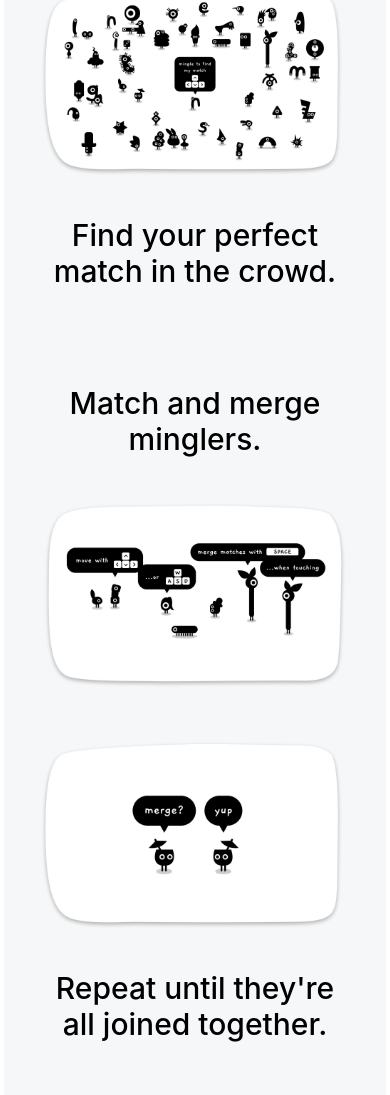
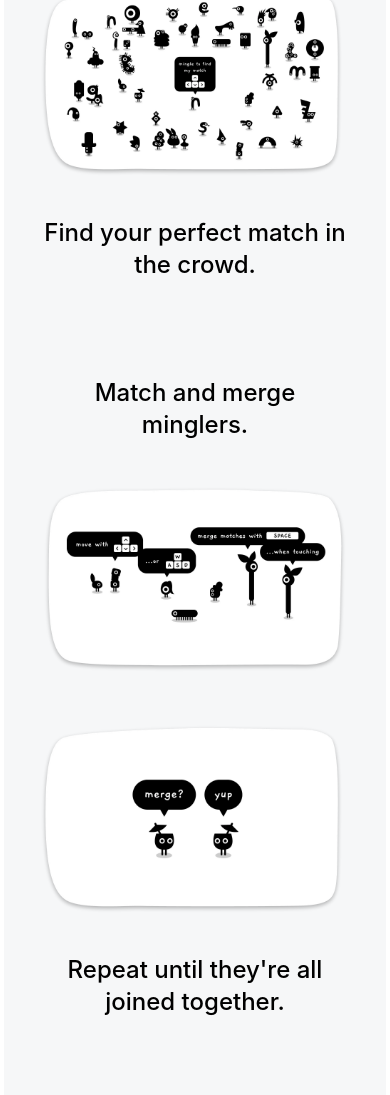
Before and after one commit to wangchenggggdn/minglegame, a website built with Vite: page src/home.html in a window 390 px wide. Shown: the part 3346-4441 px from the top of the page. Built offline with nearby package versions, Linux system fonts and the light colour scheme.

Commit message:
Update home.html

```diff
--- a/src/home.html
+++ b/src/home.html
@@ -20,7 +20,7 @@
         </div>
         <div class="container mx-auto flex px-5 py-5 pt-5 md:flex-row flex-col items-center ">
           <div class=" flex flex-col md:items-center md:text-left mb-16 md:mb-0 items-center text-center">
-            <h1 class="title-font sm:text-8xl text-3xl mb-12 font-medium text-black font-handwriting">
+            <h1 class="title-font sm:text-3xl text-3xl mb-12 font-medium text-black font-handwriting">
               <strong>Mingle Game</strong>
             </h1>
             <p class="mb-8 leading-relaxed text-xl  text-black font-handwriting">
@@ -135,24 +135,24 @@ Interactivity ensures that the player remains invested in the story and eager to
             <div class="flex flex-wrap md:w-full  py-4 justify-end">
               <img src="/images/mingle-pic-1.webp" class="py-2 xl:w-3/5 lg:w-3/4" alt="mingle-pic-1.webp">
               <div class=" xl:w-2/5 lg:w-2/4 w-auto h-auto text-center p-4 items-center">
-                <h3 class="text-3xl font-medium py-4 text-black text-fa  font-handwriting">Find your perfect match in the crowd.</h3>
+                <h3 class="text-2xl font-medium py-4 text-black text-fa  font-handwriting">Find your perfect match in the crowd.</h3>
               </div>
             </div>
             <div class="flex flex-wrap md:w-full py-4 ">
               <div class="xl:w-2/5 lg:w-2/4 text-center p-4 items-center">
-                <h3 class="text-3xl font-medium py-4 text-black  font-handwriting">Match and merge minglers.</h3>
+                <h3 class="text-2xl font-medium py-4 text-black  font-handwriting">Match and merge minglers.</h3>
               </div>
               <img src="/images/mingle-pic-2.webp" class="py-2 xl:w-3/5 lg:w-3/4" alt="mingle-pic-2.webp">
             </div>
             <div class="flex flex-wrap md:w-full  py-4 justify-end">
               <img src="/images/mingle-pic-3.webp" class="py-2 xl:w-3/5 lg:w-3/4" alt="mingle-pic-3.webp">
               <div class="xl:w-2/5 lg:w-2/4 text-center p-4 items-center">
-                <h3 class="text-3xl font-medium py-4 text-black  font-handwriting">Repeat until they're all joined together.</h3>
+                <h3 class="text-2xl font-medium py-4 text-black  font-handwriting">Repeat until they're all joined together.</h3>
               </div>
             </div>
             <div class="flex flex-wrap md:w-full  py-4">
               <div class="xl:w-2/5 lg:w-2/4 text-center p-4 items-center ">
-                <h3 class="text-3xl font-medium py-4 text-black font-handwriting">50 unique playable characters.<br>
+                <h3 class="text-2xl font-medium py-4 text-black font-handwriting">50 unique playable characters.<br>
                   Playtime of 4 - 10 minutes.<br>
                   Created in 48 hours for the GMTK 2021 Game Jam.<br>
                   Ranked 131 out of 5,800 entries.</h3>
```
